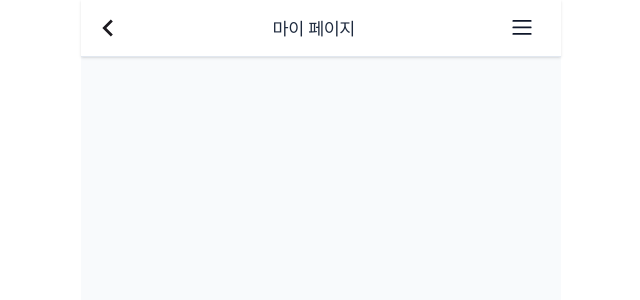
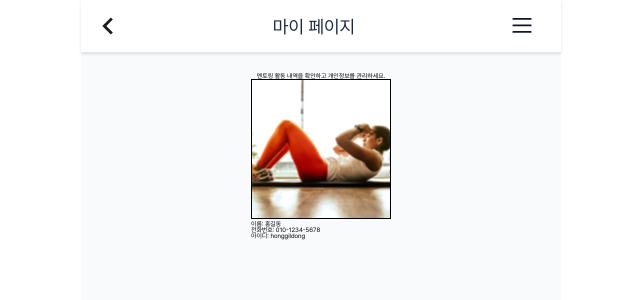
Before and after one commit to woowacourse-teams/2025-Fit-toring, a React app in the folder frontend/: page /my-page in a window 1280 px wide. Shown: the top 300 px of the page, without its empty margins (319-959 px from the left). Built offline with nearby package versions, Linux system fonts and the light colour scheme.

Commit message:
feat: MyProfile 컴포넌트 추가 및 임시 사용자 정보 표시#190

```diff
--- a/frontend/src/pages/myPage/MyPage.tsx
+++ b/frontend/src/pages/myPage/MyPage.tsx
@@ -1,4 +1,6 @@
 import styled from '@emotion/styled';
+
+import MyProfile from '../myPage/components/MyProfile/MyProfile';
 
 import MyPageHeader from './components/MyPageHeader/MyPageHeader';
 
@@ -6,6 +8,7 @@ function MyPage() {
   return (
     <StyledContainer>
       <MyPageHeader />
+      <MyProfile />
     </StyledContainer>
   );
 }
--- /dev/null
+++ b/frontend/src/pages/myPage/components/MyProfile/MyProfile.tsx
@@ -0,0 +1,37 @@
+import styled from '@emotion/styled';
+
+import profileImg from '../../../../common/assets/images/profileImg.svg';
+
+function MyProfile() {
+  // TODO: 서버에서 받아온 사용자 정보를 사용하도록 수정
+  const { name, phone, id, img } = {
+    name: '홍길동',
+    phone: '010-1234-5678',
+    id: 'honggildong',
+    img: profileImg,
+  };
+
+  return (
+    <StyledContainer>
+      <h2>멘토링 활동 내역을 확인하고 개인정보를 관리하세요.</h2>
+      <div>
+        <img src={img} alt="Profile" />
+        <p>이름: {name}</p>
+        <p>전화번호: {phone}</p>
+        <p>아이디: {id}</p>
+      </div>
+    </StyledContainer>
+  );
+}
+
+export default MyProfile;
+
+const StyledContainer = styled.section`
+  display: flex;
+  flex-direction: column;
+  align-items: center;
+
+  height: 100%;
+  padding: 2rem;
+  border-radius: 8px;
+`;
```
